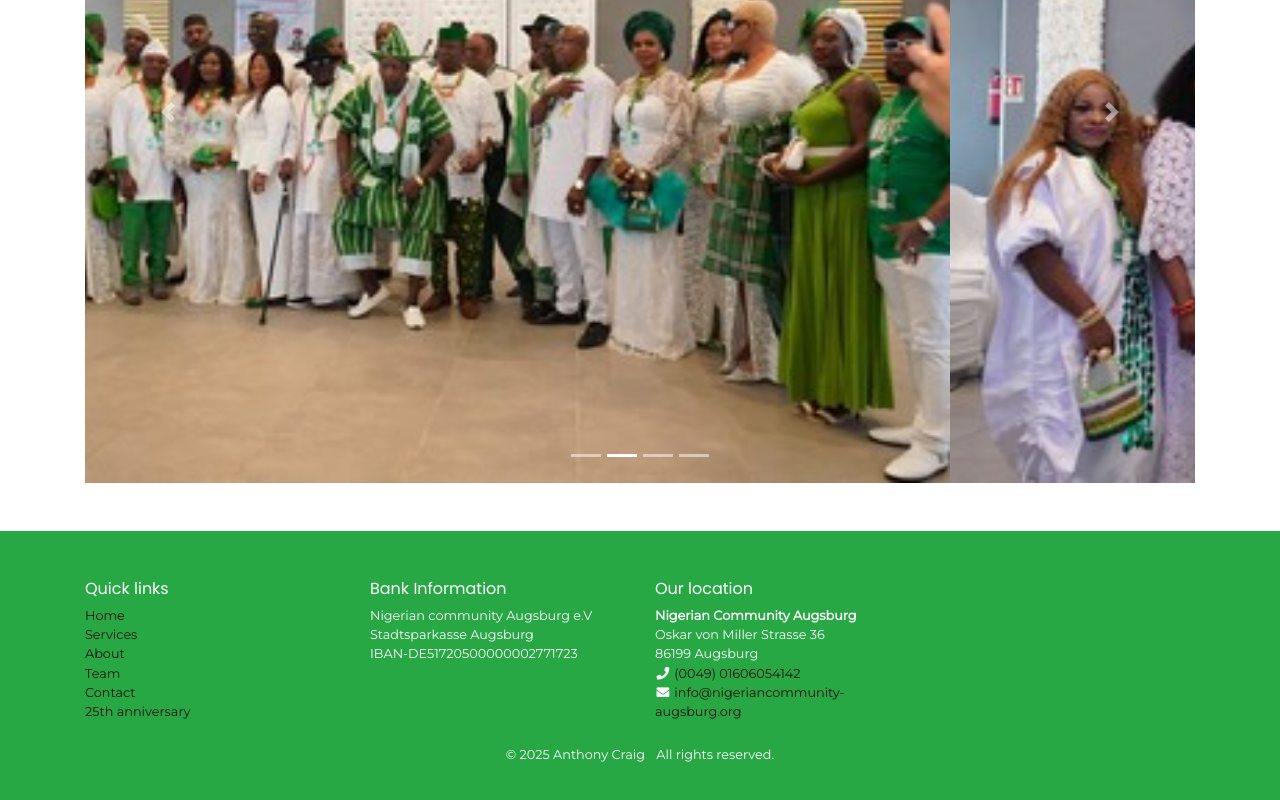
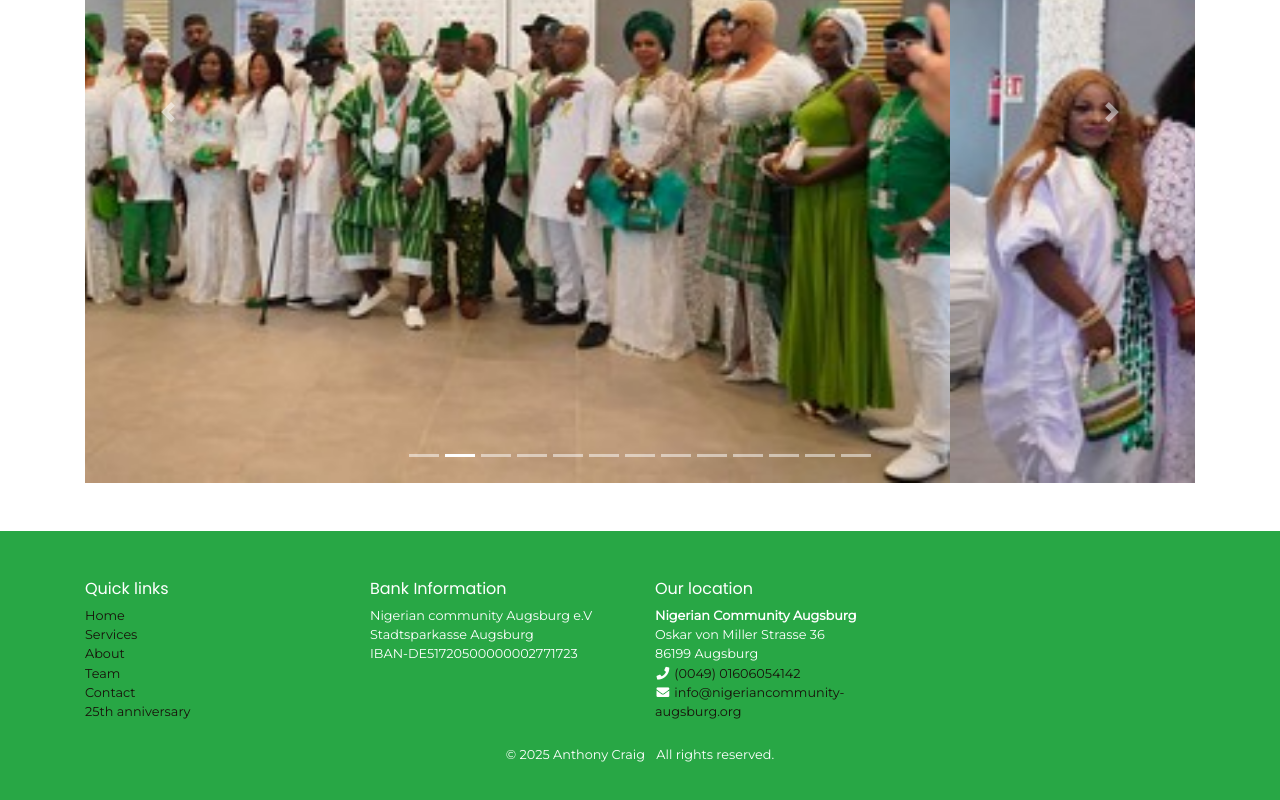
Before and after one commit to greatbyte/NCA, a plain HTML site: page 25th.html in a window 1280 px wide. Shown: the part 462-1262 px from the top of the page. Drawn offline with Linux system fonts and the light colour scheme.

Commit message:
Update 25th.html

```diff
--- a/25th.html
+++ b/25th.html
@@ -93,6 +93,15 @@
           <li data-target="#carouselExampleIndicators" data-slide-to="1"></li>
           <li data-target="#carouselExampleIndicators" data-slide-to="2"></li>
           <li data-target="#carouselExampleIndicators" data-slide-to="3"></li>
+          <li data-target="#carouselExampleIndicators" data-slide-to="4"></li>
+          <li data-target="#carouselExampleIndicators" data-slide-to="5"></li>
+          <li data-target="#carouselExampleIndicators" data-slide-to="6"></li>
+          <li data-target="#carouselExampleIndicators" data-slide-to="7"></li>
+          <li data-target="#carouselExampleIndicators" data-slide-to="8"></li>
+          <li data-target="#carouselExampleIndicators" data-slide-to="9"></li>
+          <li data-target="#carouselExampleIndicators" data-slide-to="10"></li>
+          <li data-target="#carouselExampleIndicators" data-slide-to="11"></li>
+          <li data-target="#carouselExampleIndicators" data-slide-to="12"></li>
         </ol>
         <div class="carousel-inner">
           <div class="carousel-item active">
```
